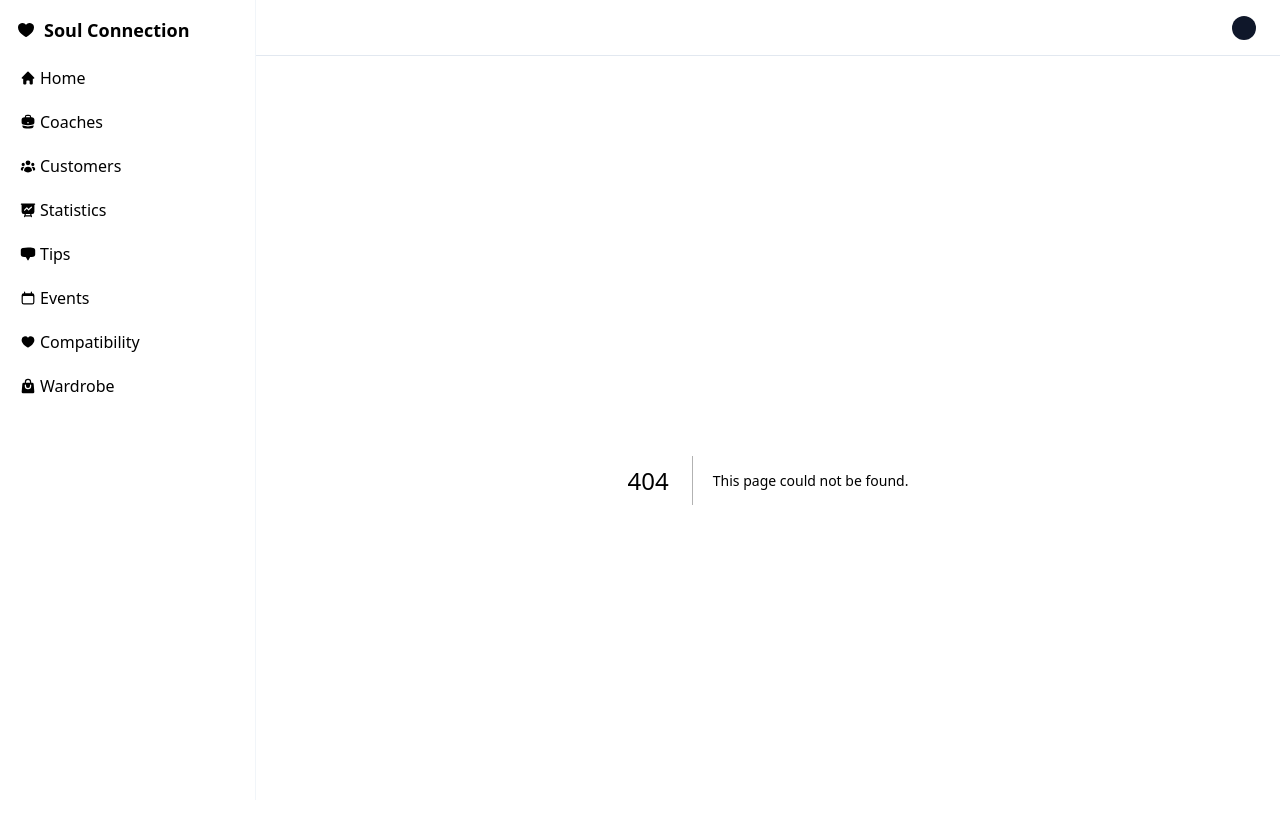
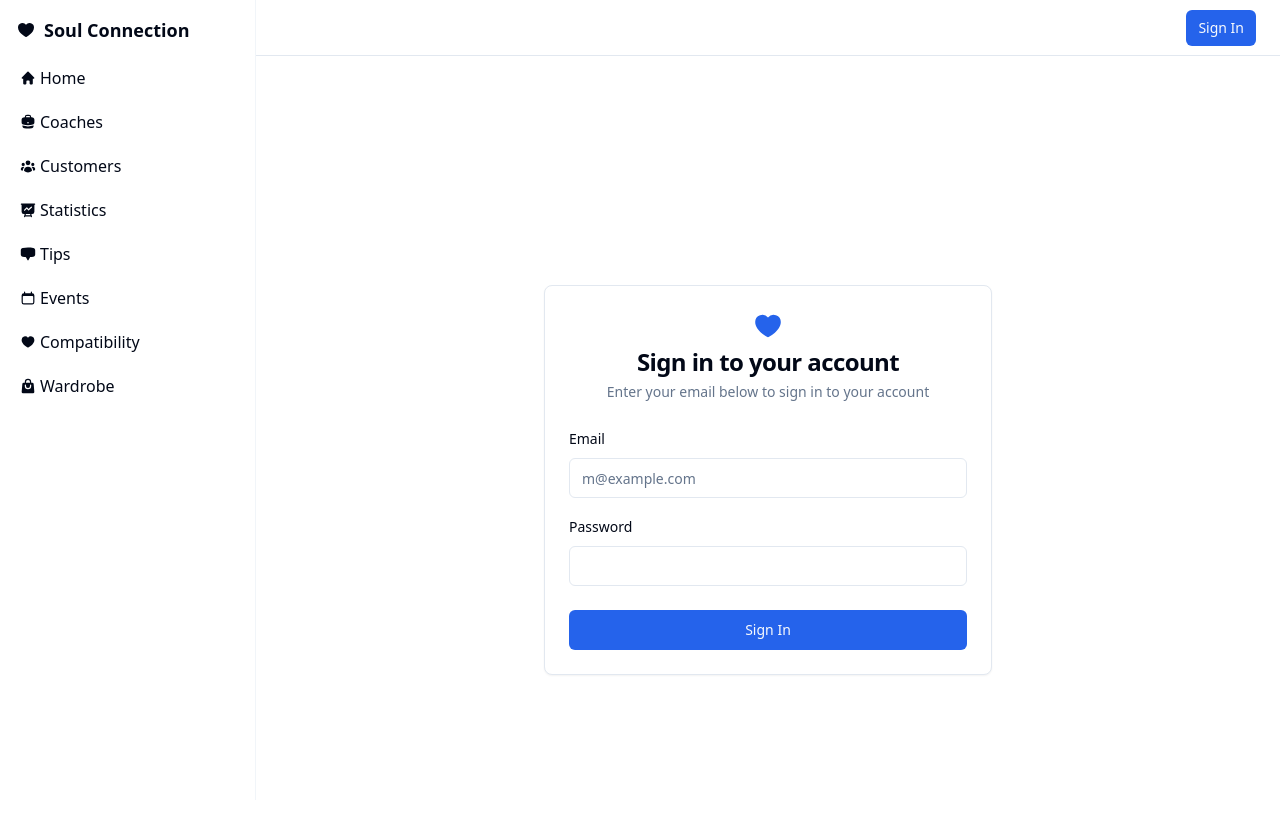
Before and after one commit to Gaulaume/Survivor-seminar, a Next.js app in the folder frontend/: page /login in a window 1280 px wide. Before the commit this address had no page. Shown: the top 838 px of the page. Built offline with nearby package versions, Linux system fonts and the light colour scheme; no server answers; sample sign-in values are in the browser's storage.

Commit message:
feat(login): add login page
- Add login page component
- Implement login form with email and password fields
- Handle loading state
- Display error toast if login fails

```diff
--- a/frontend/app/actions.tsx
+++ b/frontend/app/actions.tsx
@@ -2,7 +2,12 @@
 
 import { employeeLogin } from '@/api/Employees';
 import { useRouter } from 'next/navigation';
-import { ComponentType, JSX, useEffect, useState } from 'react';
+import { useEffect, useState } from 'react';
+
+export const handleLogout = async (): Promise<void> => {
+  localStorage.removeItem('token');
+  window.location.href = '/login';
+};
 
 export const handleLogin = async (formData: FormData): Promise<void> => {
   const email = formData.get('email') as string;
--- a/frontend/app/layout.tsx
+++ b/frontend/app/layout.tsx
@@ -3,6 +3,7 @@
 import './globals.css';
 import Link from 'next/link';
 import {
+  ArrowLeftStartOnRectangleIcon,
   Bars3Icon,
   BriefcaseIcon,
   CalendarIcon,
@@ -13,13 +14,18 @@ import {
   ShoppingBagIcon,
   UserGroupIcon,
 } from '@heroicons/react/20/solid';
-import { useState } from 'react';
+import { useEffect, useState } from 'react';
 import clsx from 'clsx';
 import { usePathname, useRouter } from 'next/navigation';
 import { Toaster } from '@/components/ui/sonner';
-import { useAuth } from './actions';
+import { handleLogout, useAuth } from './actions';
 import { Sheet, SheetContent, SheetTrigger } from '@/components/ui/sheet';
 import { Button } from '@/components/ui/button';
+import Employee from '@/types/Employee';
+import { getEmployee, getMe } from '@/api/Employees';
+import { toast } from 'sonner';
+import { DropdownMenu, DropdownMenuContent, DropdownMenuItem, DropdownMenuLabel, DropdownMenuSeparator, DropdownMenuTrigger } from '@/components/ui/dropdown-menu';
+import { Avatar, AvatarFallback, AvatarImage } from '@/components/ui/avatar';
 
 const SiderBarContent = [
   {
@@ -119,6 +125,22 @@ export default function RootLayout({
   const [sidebarOpen, setSidebarOpen] = useState<boolean>(false);
   const { getToken } = useAuth();
   const router = useRouter();
+  const [user, setUser] = useState<Employee | null>(null);
+  const token = getToken();
+
+  useEffect(() => {
+    const fetchUser = async () => {
+      try {
+        const user = await getMe(token);
+        if (!user) throw new Error('User not found');
+        setUser(user);
+      } catch (error) {
+        toast.error('Failed to fetch user');
+      }
+    }
+
+    fetchUser();
+  }, []);
 
 
   return (
@@ -146,8 +168,28 @@ export default function RootLayout({
                 </span>
               </div>
               <div className='flex flex-row'>
-                {getToken() ? (
-                  <div className='rounded-full bg-accent-foreground size-6'/>
+                {user ? (
+                  <DropdownMenu>
+                    <DropdownMenuTrigger asChild>
+                      <Button className='rounded-full' size='icon' variant='outline'>
+                        <Avatar className='h-8 w-8'>
+                          <AvatarImage alt='User avatar' src='/placeholder.svg?height=32&width=32' />
+                          <AvatarFallback>
+                            {user.name[0].toUpperCase()}
+                          </AvatarFallback>
+                        </Avatar>
+                        <span className='sr-only'>Toggle user menu</span>
+                      </Button>
+                    </DropdownMenuTrigger>
+                    <DropdownMenuContent align='end'>
+                      <DropdownMenuLabel>My Account</DropdownMenuLabel>
+                      <DropdownMenuSeparator />
+                      <DropdownMenuItem onClick={() => handleLogout()}>
+                        <ArrowLeftStartOnRectangleIcon className='mr-2 h-4 w-4' />
+                        Log out
+                      </DropdownMenuItem>
+                    </DropdownMenuContent>
+                  </DropdownMenu>
                 ) : (
                   <Button
                     variant='default'
--- /dev/null
+++ b/frontend/app/login/page.tsx
@@ -0,0 +1,63 @@
+'use client';
+
+import { Button } from '@/components/ui/button';
+import { Card, CardContent, CardDescription, CardFooter, CardHeader, CardTitle } from '@/components/ui/card';
+import { Input } from '@/components/ui/input';
+import { Label } from '@/components/ui/label';
+import { ArrowPathIcon, HeartIcon } from '@heroicons/react/20/solid';
+import Link from 'next/link';
+import { useState } from 'react';
+import { handleLogin } from '../actions';
+import { toast } from 'sonner';
+
+export default function LoginPage() {
+  const [isLoading, setIsLoading] = useState<boolean>(false);
+  const handleSubmit = async (event: React.FormEvent<HTMLFormElement>) => {
+    event.preventDefault();
+    setIsLoading(true);
+    const formData = new FormData(event.currentTarget);
+    try {
+      await handleLogin(formData);
+    } catch (err: any) {
+      toast.error(err.message, {
+        duration: 5000,
+      });
+    } finally {
+      setIsLoading(false);
+    }
+  };
+
+  return (
+    <div className='flex min-h-screen items-center justify-center bg-background px-4 py-12 sm:px-6 lg:px-8'>
+      <Card className='w-full max-w-md'>
+        <CardHeader className='space-y-1'>
+          <div className='flex items-center justify-center'>
+            <HeartIcon className='h-8 w-8 text-primary' />
+          </div>
+          <CardTitle className='text-2xl font-bold text-center'>Sign in to your account</CardTitle>
+          <CardDescription className='text-center'>
+            Enter your email below to sign in to your account
+          </CardDescription>
+        </CardHeader>
+        <form onSubmit={handleSubmit}>
+          <CardContent className='space-y-4'>
+            <div className='space-y-2'>
+              <Label htmlFor='email'>Email</Label>
+              <Input id='email' type='email' placeholder='m@example.com' required />
+            </div>
+            <div className='space-y-2'>
+              <Label htmlFor='password'>Password</Label>
+              <Input id='password' type='password' required />
+            </div>
+          </CardContent>
+          <CardFooter className='flex flex-col space-y-4'>
+            <Button className='w-full' type='submit' disabled={isLoading}>
+              {isLoading && <ArrowPathIcon className='mr-2 h-4 w-4 animate-spin' />}
+              Sign In
+            </Button>
+          </CardFooter>
+        </form>
+      </Card>
+    </div>
+  )
+}
```
